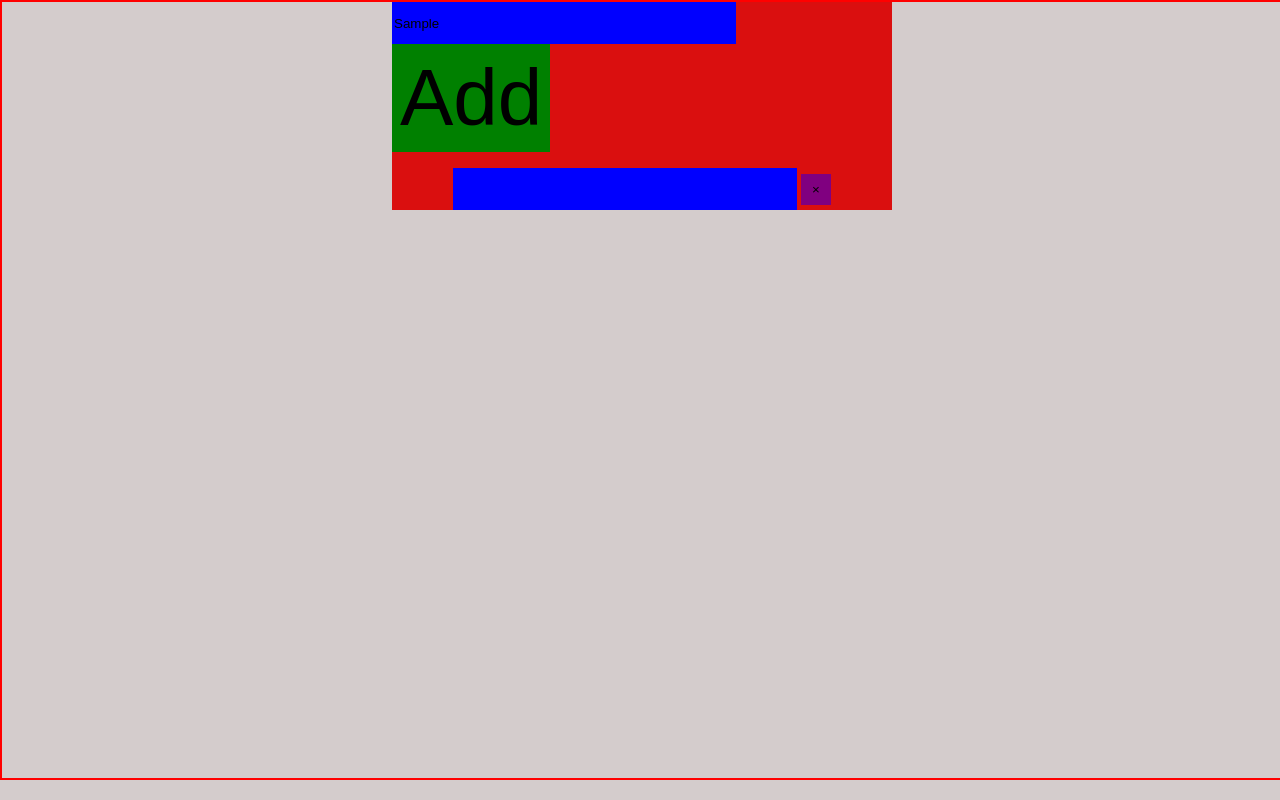
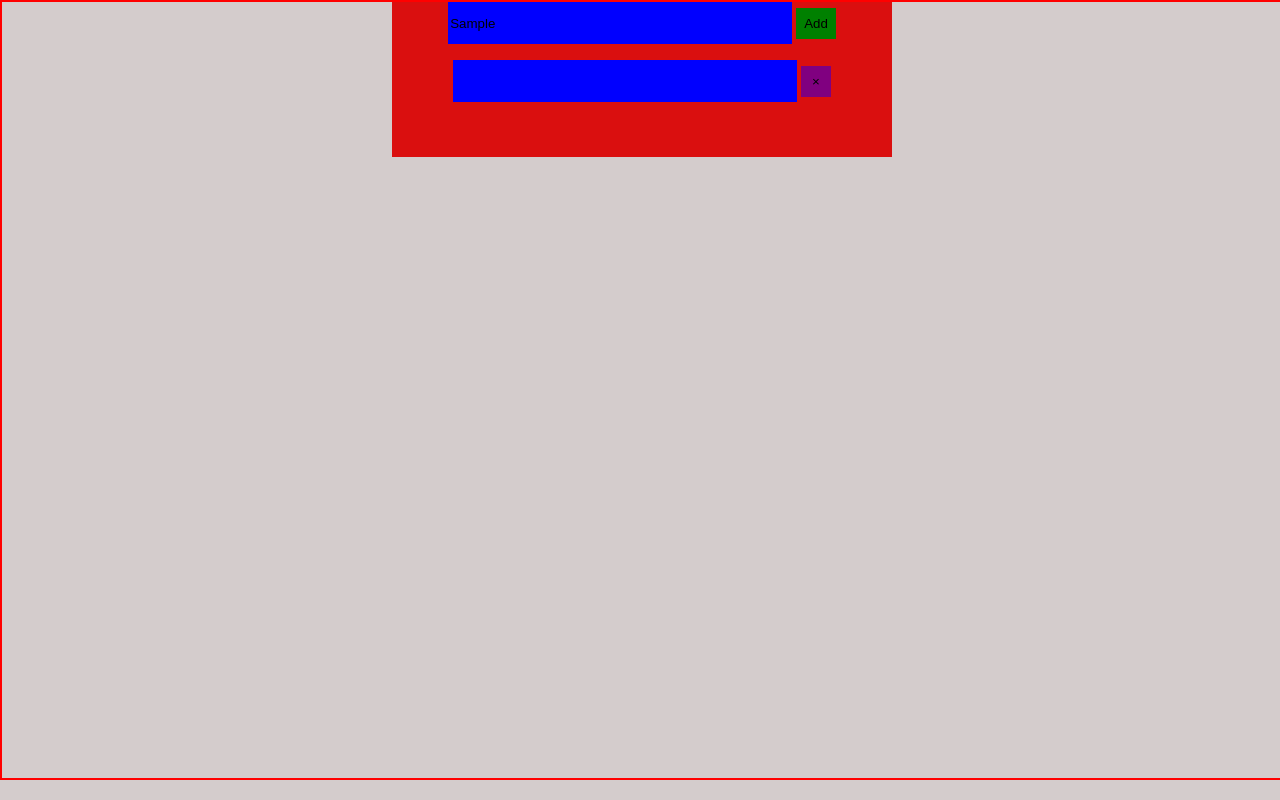
Before and after one commit to codegrann/Mentorship-Projects, a plain HTML site: page todo/index.html in a window 1280 px wide. Both pictures are taken after typing "Sample" into the empty fields and a click on the button "Add". Drawn offline with Linux system fonts and the light colour scheme.

Commit message:
trigered addButton to add new task when clicked

```diff
--- a/todo/index.html
+++ b/todo/index.html
@@ -18,10 +18,7 @@
         <button id="addBtn" class="button">Add</button>
       </div>
       <div id="tasks">
-        <div class="taskEach">
-          <input type="text" class="task taskText">
-          <button class="remove button">&times;</button>
-        </div>
+
       </div>
     </div>
   </div>
--- a/todo/index.js
+++ b/todo/index.js
@@ -1,2 +1,18 @@
 let addButton = document.querySelector("#addBtn");
-addButton.style.fontSize="5rem";
+addButton.addEventListener("click", addTask);
+
+function addTask(){
+    let input=document.querySelector("#addText");
+    let tasks=document.querySelector("#tasks");
+    if(input.value.length == 0){
+        alert("Please enter title of a task to continue.")
+    }
+    else{
+        tasks.innerHTML=`
+        <div class="taskEach">
+          <input type="text" class="task taskText">
+          <button class="remove button">&times;</button>
+        </div>
+        `
+    }
+}
```
